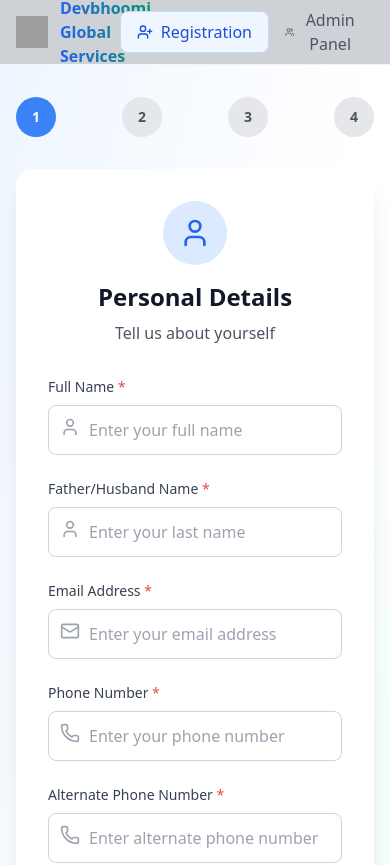
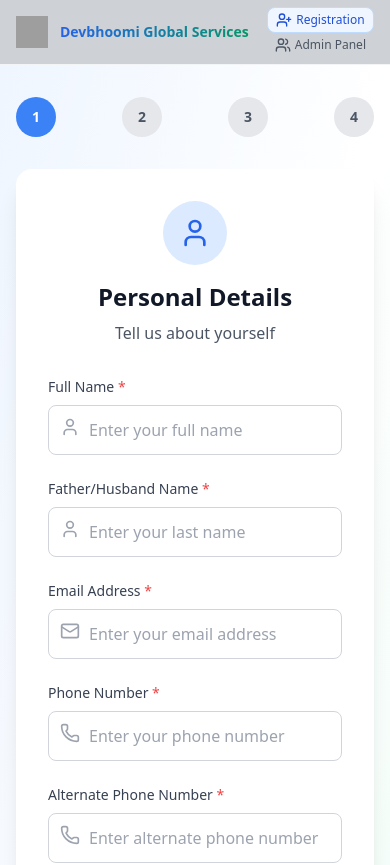
Before and after one commit to Myself-Rohit/devbhoomi-registration, a React (Vite) app in the folder frontend/: page / in a window 390 px wide. Shown: the top 865 px of the page. Built offline with nearby package versions, Linux system fonts and the light colour scheme; grey boxes are pictures that could not be loaded.

Commit message:
reponsive header and user detail page

```diff
--- a/frontend/src/components/Header.jsx
+++ b/frontend/src/components/Header.jsx
@@ -11,34 +11,34 @@ export default function Header({ currentView, onViewChange }) {
               src="https://devbhoomiglobalservices.com/wp-content/uploads/2024/11/logo2.png"
               className="h-8 w-8 text-white shrink-0"
             />
-            <h1 className="md:text-2xl font-bold bg-gradient-to-r from-blue-600 to-emerald-600 bg-clip-text text-transparent">
+            <h2 className="text-sm md:text-2xl font-bold bg-gradient-to-r from-blue-600 to-emerald-600 bg-clip-text text-transparent">
               Devbhoomi Global Services
-            </h1>
+            </h2>
           </div>
-          <div className="flex items-center">
+          <div className="flex flex-col justify-evenly items-center sm:flex-row text-xs sm:text-base">
             <Link to={"/"} className="flex space-x-1">
               <button
                 onClick={() => onViewChange("registration")}
-                className={`flex items-center space-x-2 px-4 py-2 rounded-lg transition-all duration-200 ${
+                className={`flex items-center px-2 py-1 sm:px-4 sm:py-2 rounded-lg transition-all duration-200 ${
                   currentView === "registration"
                     ? "bg-blue-50 text-blue-700 border border-blue-200"
                     : "text-gray-600 hover:text-blue-700 hover:bg-blue-50"
                 }`}
               >
-                <UserPlus className="h-4 w-4" />
+                <UserPlus className="h-4 w-4 mr-1" />
                 <span className="font-medium">Registration</span>
               </button>
             </Link>
             <Link to={"/admin"} className="">
               <button
                 onClick={() => onViewChange("admin")}
-                className={`flex items-center space-x-2 px-4 py-2 rounded-lg transition-all duration-200 ${
+                className={`flex items-center px-2 py-1 sm:px-4 sm:py-2 rounded-lg transition-all duration-200 ${
                   currentView === "admin"
                     ? "bg-emerald-50 text-emerald-700 border border-emerald-200"
                     : "text-gray-600 hover:text-emerald-700 hover:bg-emerald-50"
                 }`}
               >
-                <Users className="h-4 w-4" />
+                <Users className="h-4 w-4 mr-1" />
                 <span className="font-medium">Admin Panel</span>
               </button>
             </Link>
--- a/frontend/src/components/userDetailPage.jsx
+++ b/frontend/src/components/userDetailPage.jsx
@@ -142,7 +142,7 @@ const UserDetails = () => {
   return (
     <div className="p-6  mx-auto bg-gray-200">
       <h2 className="text-2xl font-bold mb-4 text-center">User Details</h2>
-      <div className="flex justify-around gap-20 ">
+      <div className="flex justify-around flex-wrap gap-20 ">
         <div className="">
           <p>
             <strong>Name : </strong> {user.personalInfo.fullName}
```
